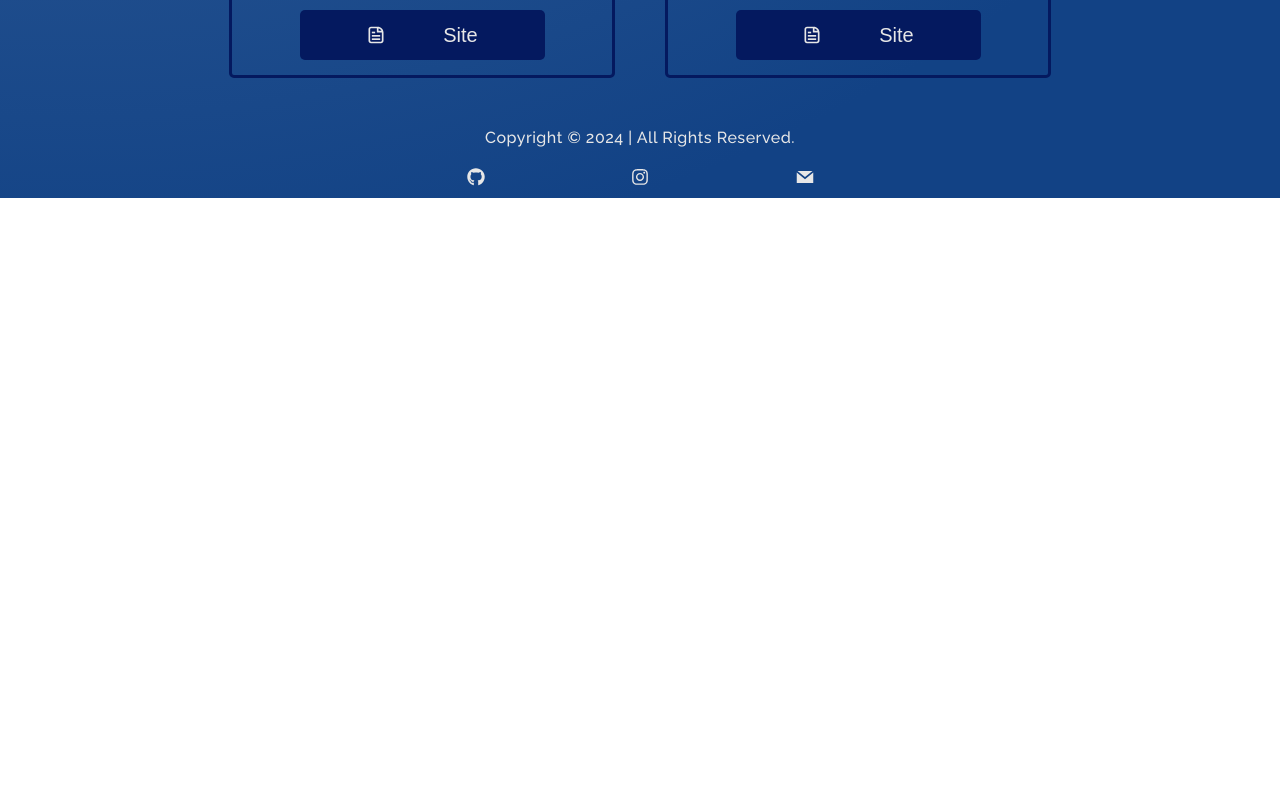
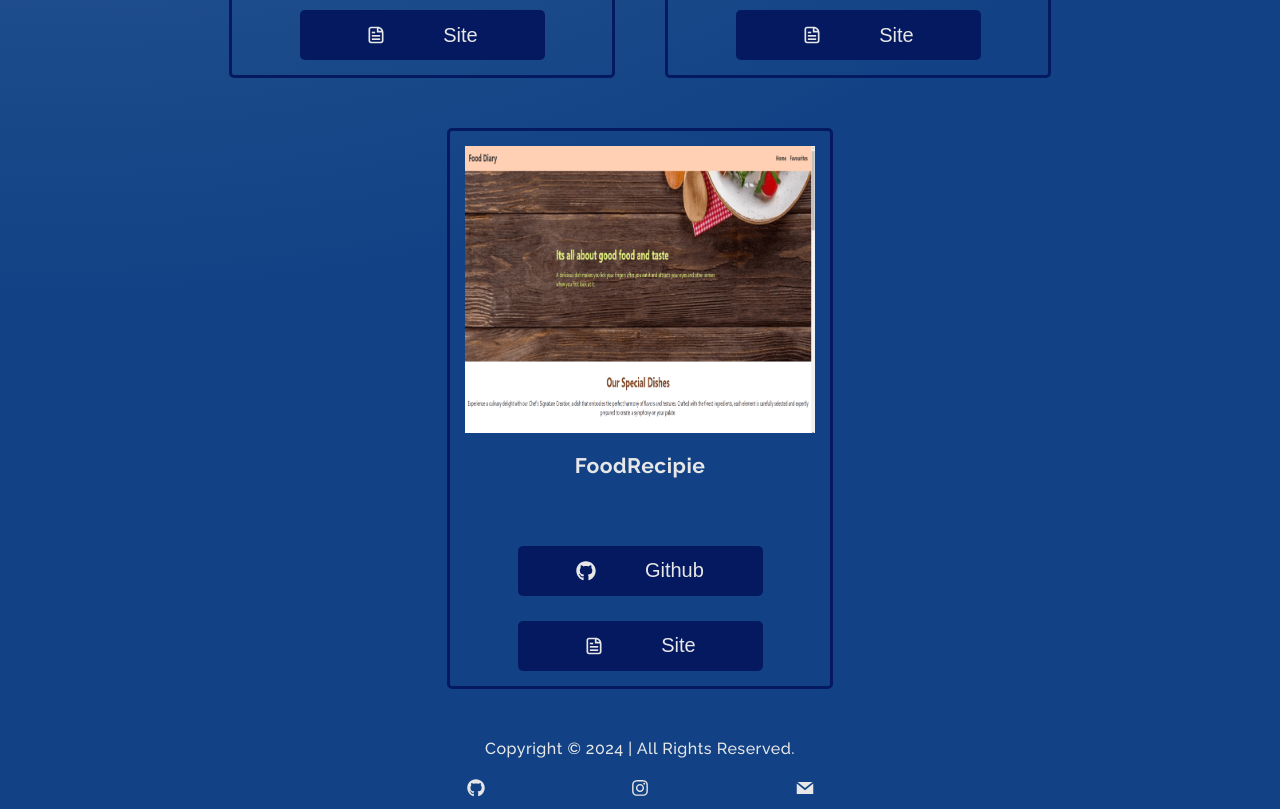
Before and after one commit to araviind-p/Portfolio, a React (Vite) app: page /Project in a window 1280 px wide. Shown: the part 1400-2209 px from the top of the page. Before the commit the page ends 1598 px from the top, so only its background shows below. Built offline with nearby package versions, Linux system fonts and the light colour scheme.

Commit message:
Added food recipie app

```diff
--- a/src/Components/ProjectBox.jsx
+++ b/src/Components/ProjectBox.jsx
@@ -11,18 +11,22 @@ const ProjectBox = ({ projectPhoto, projectName }) => {
 
     BookListdesc:
       "A simple book list web app built with the MERN stack. It can be used for creating, viewing, editing and deleting book lists.",
-      BookListGithub: "https://github.com/araviind-p/BookStore-Backend/tree/main",
-      BookListWebsite:"https://bookstore-frontend-1jxu.onrender.com/",
+    BookListGithub: "https://github.com/araviind-p/BookStore-Backend/tree/main",
+    BookListWebsite: "https://bookstore-frontend-1jxu.onrender.com/",
 
     SimpleAmazondesc:
       "Developed a full-stack e-commerce web application replicating the core functionalities of Amazon using the MERN (MongoDB, Express.js, React.js, Node.js) stack.",
-      SimpleAmazonGithub:"https://github.com/araviind-p/amazon-mern-backend",
-      SimpleAmazonWebsite:"https://amazon-mern-frontend.onrender.com/",
+    SimpleAmazonGithub: "https://github.com/araviind-p/amazon-mern-backend",
+    SimpleAmazonWebsite: "https://amazon-mern-frontend.onrender.com/",
 
     Attendancedesc:
       "Developed a full-stack e-commerce web application replicating the core functionalities of Amazon using the MERN (MongoDB, Express.js, React.js, Node.js) stack.",
-      AttendanceGithub:"https://github.com/araviind-p/Attendance",
-      AttendanceWebsite:"https://attendance-nmo8.onrender.com/"
+    AttendanceGithub: "https://github.com/araviind-p/Attendance",
+    AttendanceWebsite: "https://attendance-nmo8.onrender.com/",
+
+    FoodRecipiedesc: "Food recipie app.",
+    FoodRecipieGithub: "https://github.com/araviind-p/Food-recipie-React",
+    FoodRecipieWebsite: "https://food-recipie-react.onrender.com",
   };
 
   return (
--- a/src/Components/Projects.jsx
+++ b/src/Components/Projects.jsx
@@ -4,6 +4,7 @@ import WeatherImg from "../images/WeatherApp.png";
 import BookListImg from "../images/BookList.png"
 import SimpleAmazonImg from "../images/SimpleAmazon.png"
 import AttendanceImg from "../images/Attendance.png"
+import FoodRecipie from "../images/FoodRecipie.png"
 
 const Projects = () => {
   return (
@@ -16,6 +17,7 @@ const Projects = () => {
         <ProjectBox projectPhoto={BookListImg} projectName="BookList" />
         <ProjectBox projectPhoto={SimpleAmazonImg} projectName="SimpleAmazon" />
         <ProjectBox projectPhoto={AttendanceImg} projectName="Attendance" />
+        <ProjectBox projectPhoto={FoodRecipie} projectName="FoodRecipie" />
       </div>
     </div>
   );
```
Also changed, not shown: src/images/FoodRecipie.png (added).
